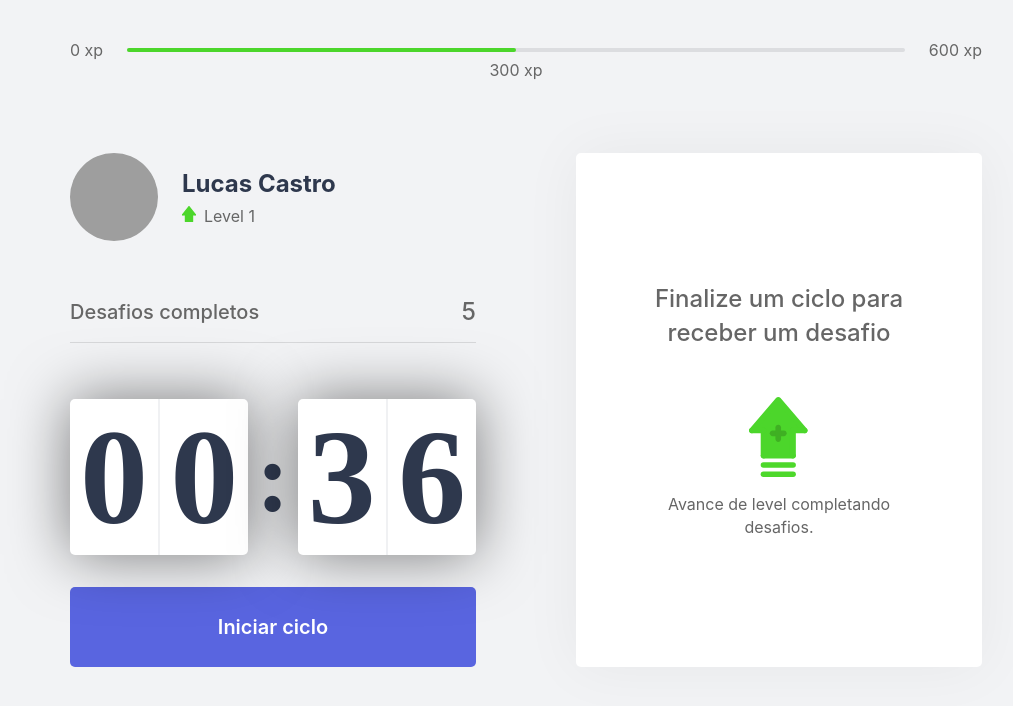
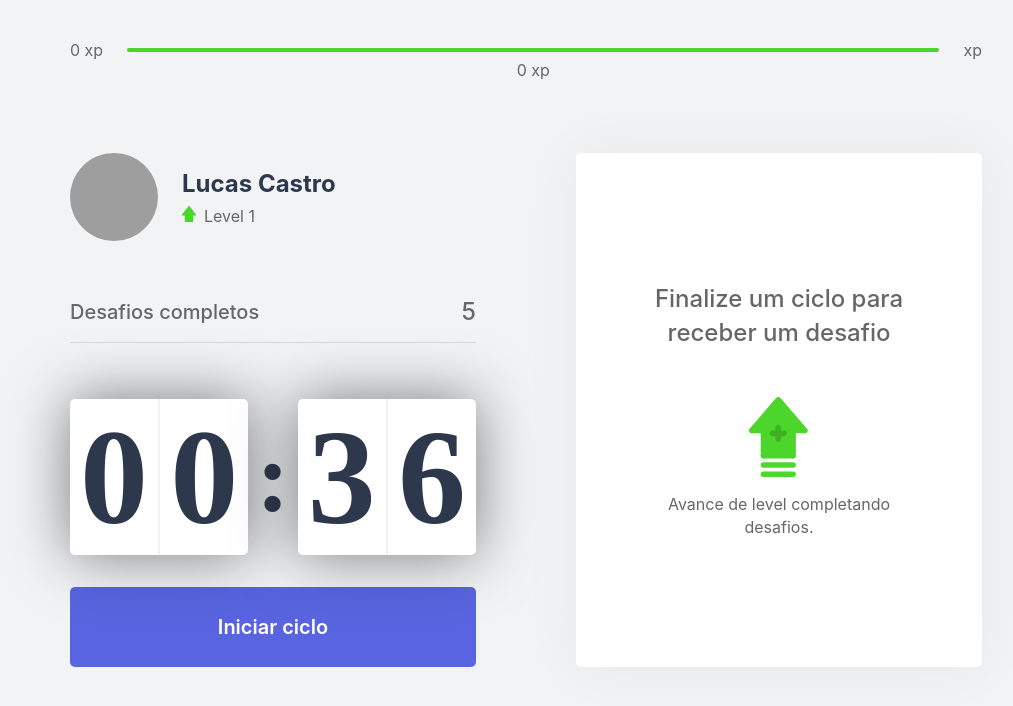
Before and after one commit to Lucashmcastro/NLW_04, a Next.js app: page / in a window 1280 px wide. Shown: the top 706 px of the page, without its empty margins (114-1127 px from the left). Built offline with nearby package versions, Linux system fonts and the light colour scheme; grey boxes are pictures that could not be loaded.

Commit message:
Change Current Experience

```diff
--- a/src/components/ExperienceBar.tsx
+++ b/src/components/ExperienceBar.tsx
@@ -1,18 +1,24 @@
 import { symlink } from "fs/promises";
+import { useContext } from "react";
+import { ChallengesContext } from "../contexts/ChallengesContext";
 import styles from "../styles/components/ExperienceBar.module.css";
 
 export function ExperienceBar() {
+  const { currentExperience, experienceToNextLevel } = useContext(ChallengesContext);
+
+  const percentToNextLevel = Math.round(currentExperience * 100) / experienceToNextLevel;
+
   return (
     <header className= {styles.experienceBar}>
       <span>0 xp</span>
       <div>
-        <div style={{ width: "50%" }} />
+        <div style={{ width: `${percentToNextLevel}%` }} />
 
         <span className= {styles.currentExperience} style={{ left: '50%' }}>
-            300 xp
+            { currentExperience } xp
         </span>
       </div>
-      <span>600 xp</span>
+      <span>{experienceToNextLevel} xp</span>
     </header>
   );
 }
```
